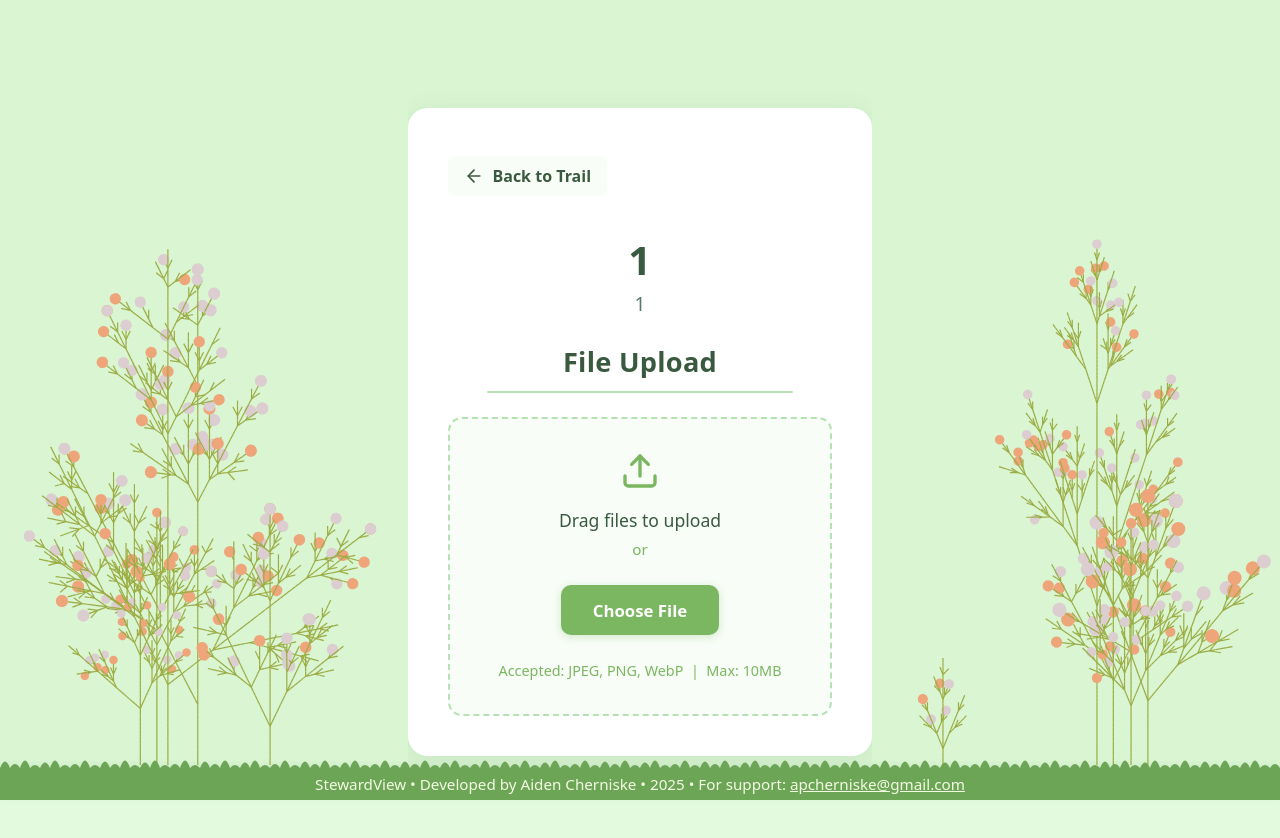
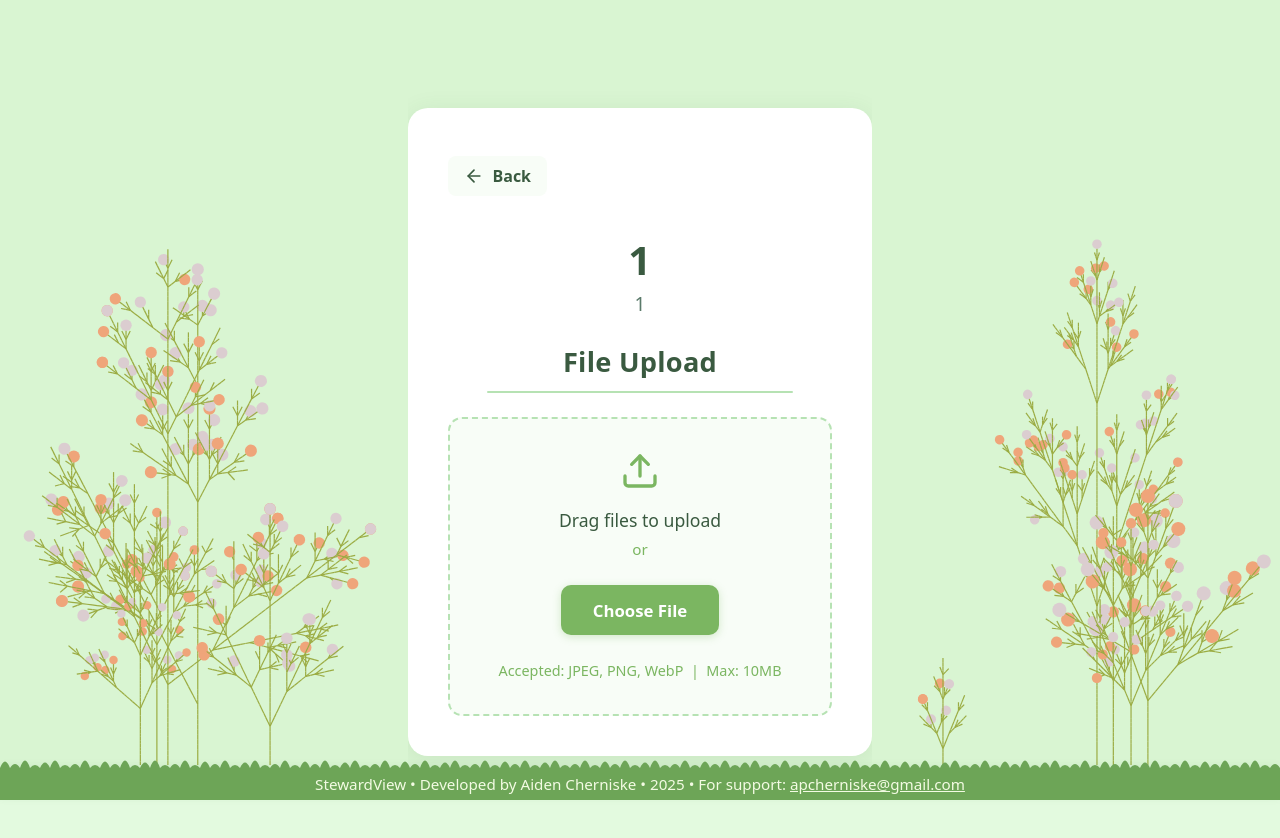
Before and after one commit to ACherniske/StewardView, a React (Vite) app in the folder frontend/: page /capture/1/1 in a window 1280 px wide. Shown: the top 838 px of the page. Built offline with nearby package versions, Linux system fonts and the light colour scheme; no server answers.

Commit message:
style: Simplify back navigation link in CapturePage and TrailPage

```diff
--- a/frontend/src/pages/CapturePage.jsx
+++ b/frontend/src/pages/CapturePage.jsx
@@ -80,7 +80,7 @@ function CapturePage() {
       <div className="trail-capture-container">
         <Link to={`/${orgName}/${trailName}`} className="capture-back-button">
           <ArrowLeft size={20} />
-          Back to Trail
+          Back
         </Link>
         <h1 className="trail-capture-title">{displayTrailName}</h1>
         <p className="organization-name">{displayOrgName}</p>
--- a/frontend/src/pages/TrailPage.jsx
+++ b/frontend/src/pages/TrailPage.jsx
@@ -179,7 +179,7 @@ const TrailPage = () => {
             <div className="trail-container">
                 <header className="trail-header">
                     <div className="header-actions">
-                        <Link to={`/org/${orgName}`} className="back-button">
+                        <Link to={`/${orgName}`} className="back-button">
                             <ArrowLeft size={20} />
                             Back
                         </Link>
```
